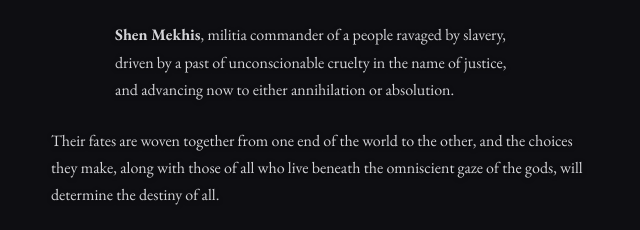
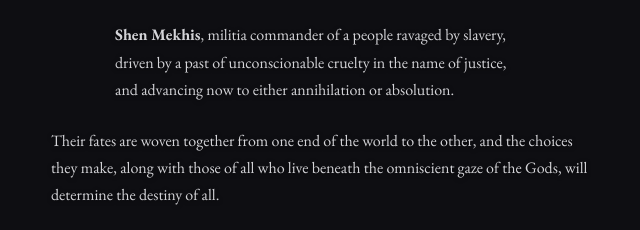
Before and after one commit to charliolesen/giventheinfinite, a website: page index.html in a window 1280 px wide. Shown: the part 1084-1314 px from the top of the page, 320-960 px from the left. Drawn offline with nearby package versions, Linux system fonts and the light colour scheme.

Commit message:
Add files via upload

```diff
--- a/index.html
+++ b/index.html
@@ -40,7 +40,7 @@
       <p class="character-desc"><strong>Gloria Leigh</strong>, a rebel leader who will stop at nothing to lead her band into the fray to save her brother, and exact grave justice on any and all who serve the King.</p>
       <p class="character-desc"><strong>Rigel Lor'End</strong>, a forgotten prince, barred from succession by his father that he might only watch on the sidelines as the kingdom of his bloodline falls to ruin. But for how long?</p>
       <p class="character-desc"><strong>Shen Mekhis</strong>, militia commander of a people ravaged by slavery, driven by a past of unconscionable cruelty in the name of justice, and advancing now to either annihilation or absolution.</p>
-      <p>Their fates are woven together from one end of the world to the other, and the choices they make, along with those of all who live beneath the omniscient gaze of the gods, will determine the destiny of all.</p>
+      <p>Their fates are woven together from one end of the world to the other, and the choices they make, along with those of all who live beneath the omniscient gaze of the Gods, will determine the destiny of all.</p>
       <p>Between the great and devastating magics of heroes, the leadership of commanders and kings, the hateful scars of war, and the chains of slavery, there is only one righteous path hidden below it all; the question is only whether it deserves to be found.</p>
     </section>
 
```
